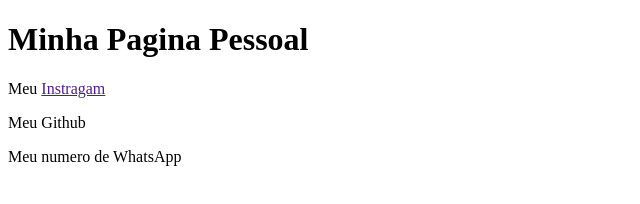
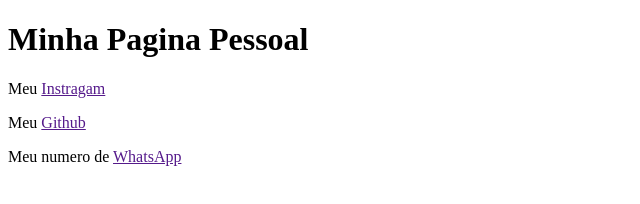
Before and after one commit to Giliard13/Meu-projeto-de-primeiro-SITE, a plain HTML site: page sit/index.html in a window 1280 px wide. Shown: the full height of the page, 0-640 px from the left. Drawn offline with Linux system fonts and the light colour scheme.

Commit message:
cores
acertando cor

```diff
--- a/sit/index.html
+++ b/sit/index.html
@@ -11,8 +11,8 @@
 <body>
     <h1>Minha Pagina Pessoal</h1>
     <p>Meu <a href=""> Instragam</a></p>
-    <p>Meu Github</p>
-    <p>Meu numero de WhatsApp</p>
+    <p>Meu <a href=""> Github</a></p>
+    <p>Meu numero de <a href="">WhatsApp</a></p>
 
 </body>
 </html>
--- a/sit/style.css
+++ b/sit/style.css
@@ -0,0 +1,3 @@
+body{
+    background-image: linear-gradient(to right #3E5172 #583E74);
+}
```
